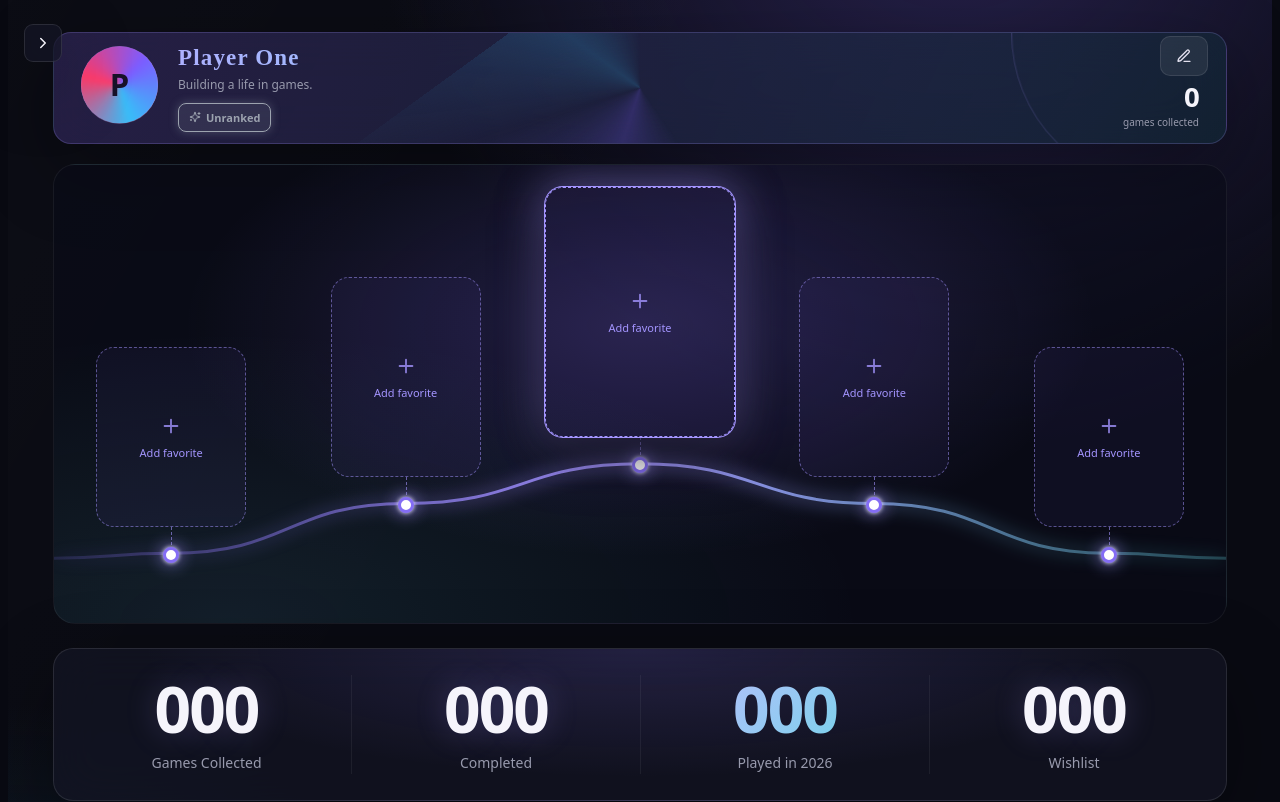
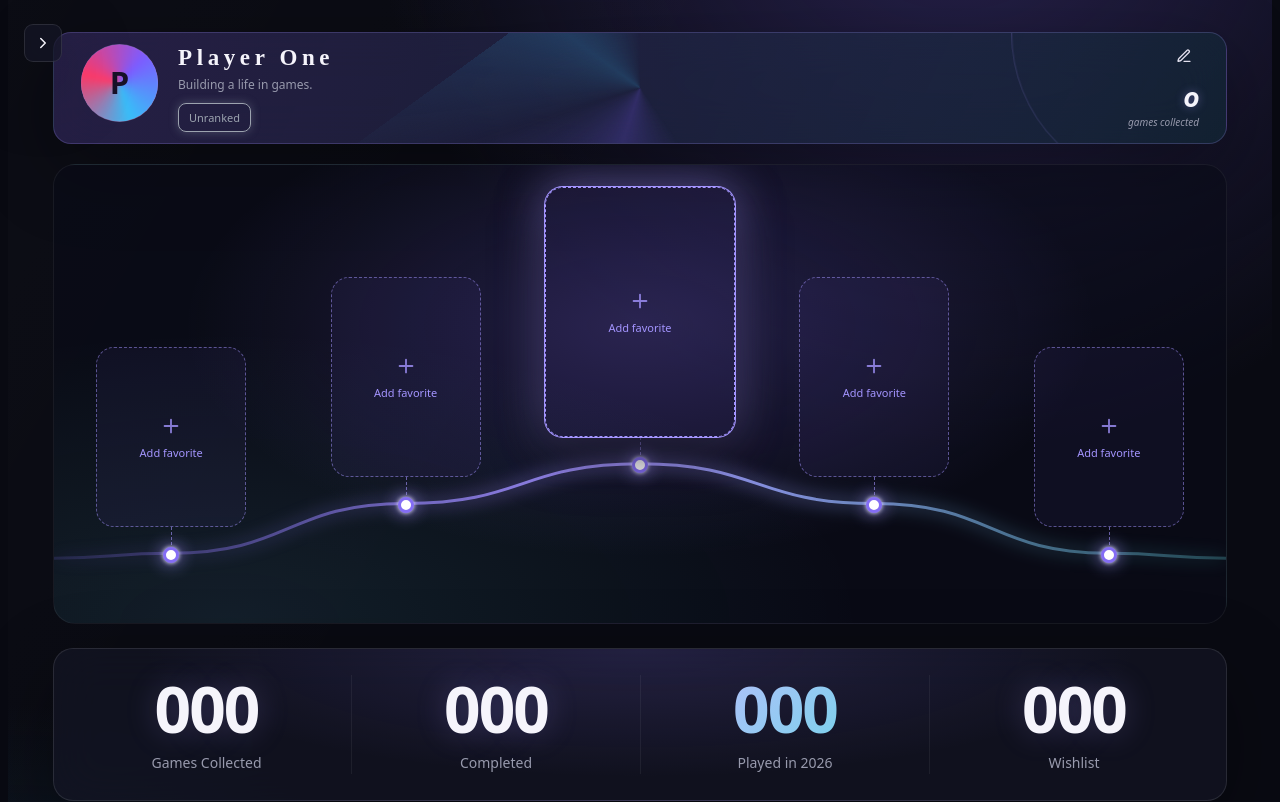
Before and after one commit to synced7x7/lostinsync__, a React (Vite) app: page / in a window 1280 px wide. Shown: the top 802 px of the page. Built offline with nearby package versions, Linux system fonts and the light colour scheme.

Commit message:
-Overview UI tweaked

```diff
--- a/src/components/rarity-badge.tsx
+++ b/src/components/rarity-badge.tsx
@@ -12,7 +12,7 @@ export function RarityBadge({ games, cheat = {} }: { games: Game[]; cheat?: Over
             style={{ ["--rc" as string]: RARITY_COLOR[rarity] }}
             title={top?.desc ?? "Complete 10% of all achievements to earn your first badge"}
         >
-      <Sparkles size={12} /> {top?.name ?? "Unranked"}
+            {top?.name ?? "Unranked"}
         </span>
     );
 }
--- a/src/features/overview.css
+++ b/src/features/overview.css
@@ -25,7 +25,8 @@
     position: absolute;
     top: 3px;
     right: 18px;
-    z-index: 2
+    z-index: 2;
+    border-color: transparent!important;
 }
 
 .profile-avatar {
@@ -621,9 +622,8 @@
 .rarity-badge {
   --rc: #9ca3af;
   display: inline-flex; align-items: center; gap: 5px; width: fit-content;
-  padding: 6px 10px; border-radius: 8px; font-size: 11px; font-weight: 700;
+  padding: 6px 10px; border-radius: 8px; font-size: 11px; font-weight: 500;
   color: var(--rc); border: 1px solid var(--rc);
-  background: color-mix(in srgb, var(--rc) 14%, transparent);
   box-shadow: 0 0 10px color-mix(in srgb, var(--rc) 35%, transparent);
 }
 .profile-info .rarity-badge { margin-top: 6px; font-size: 10px; padding: 4px 9px; border-radius: 12px }
@@ -633,8 +633,6 @@
   background: linear-gradient(90deg, #ff3b6b, #a855f7, #38bdf8, #ff3b6b) 0 0 / 300% 100%;
   animation: badge-flow 4s linear infinite;
 }
-@keyframes badge-glow { 50% { box-shadow: 0 0 20px var(--rc) } }
-@keyframes badge-flow { to { background-position: 300% 0 } }
 
 /* profile banner effects */
 .profile-banner { animation: banner-in .7s cubic-bezier(.2,.8,.2,1) both; border: 1px solid rgba(164,149,255,.22) }
@@ -644,6 +642,7 @@
   background: conic-gradient(from 0deg, transparent, rgba(124,92,255,.22), transparent 30%, rgba(56,189,248,.18), transparent 60%);
   animation: aurora-spin 14s linear infinite;
 }
+
 @keyframes aurora-spin { to { transform: rotate(360deg) } }
 .profile-banner:after { animation: ring-pulse 5s ease-in-out infinite }
 @keyframes ring-pulse { 50% { transform: scale(1.15); border-color: rgba(164,149,255,.4) } }
@@ -654,16 +653,13 @@
   background: conic-gradient(#7c5cff, #38bdf8, #ff3b6b, #7c5cff);
   animation: aurora-spin 5s linear infinite; filter: blur(2px);
 }
-@keyframes avatar-float { 50% { transform: translateY(-4px) } }
+@keyframes avatar-float { 50% { transform: translateY(-6px) } }
 
 .profile-name {
-  font-family: "Cinzel Decorative", serif; letter-spacing: .05em;
-  background: linear-gradient(90deg, #fff, #b9a8ff, #7dd3fc, #fff) 0 0 / 250% 100%;
-  -webkit-background-clip: text; background-clip: text; color: transparent;
-  animation: name-shimmer 6s linear infinite;
+  font-family: "Cinzel Decorative", serif; letter-spacing: .2em;
 }
-@keyframes name-shimmer { to { background-position: 250% 0 } }
-.profile-count strong { animation: ring-pulse 3s ease-in-out infinite }
+
+.profile-count strong { font-style:italic; font-variant-numeric: oldstyle-nums; text-shadow: 0 0 10px rgba(164,149,255,.4)}
 
 @media (prefers-reduced-motion: reduce) {
   .profile-banner, .profile-banner:after, .profile-aurora, .profile-avatar, .profile-avatar:before,
--- a/src/features/overview.tsx
+++ b/src/features/overview.tsx
@@ -94,7 +94,7 @@ export function ProfileSection({ data, update }: { data: AppData; update: (data:
           <RarityBadge games={data.games} />
           {pictureError && <span className="date-error">{pictureError}</span>}
         </div>
-        <div className="profile-count"><strong>{data.games.length}</strong><span>games collected</span></div>
+        <div className="profile-count"><strong>{data.games.length}</strong><span style={{ fontStyle: "italic" }}>games collected</span></div>
       </section>
     </>
   );
--- a/src/style.css
+++ b/src/style.css
@@ -475,11 +475,11 @@ nav {
     align-items: center;
     justify-content: center;
     gap: 8px;
-    border-radius: 10px;
+    border-radius: 12px;
     padding: 11px 15px;
     font-size: 12px;
     font-weight: 700;
-    transition: .2s
+    transition: .2s;
 }
 
 .button:hover {
@@ -492,7 +492,7 @@ nav {
 }
 
 .button.soft {
-    background: rgba(255, 255, 255, .07);
+    background: transparent;
     border: 1px solid var(--line);
     color: #e2e0ee
 }
```
Lines whose indentation alone changed are shown as unchanged.
